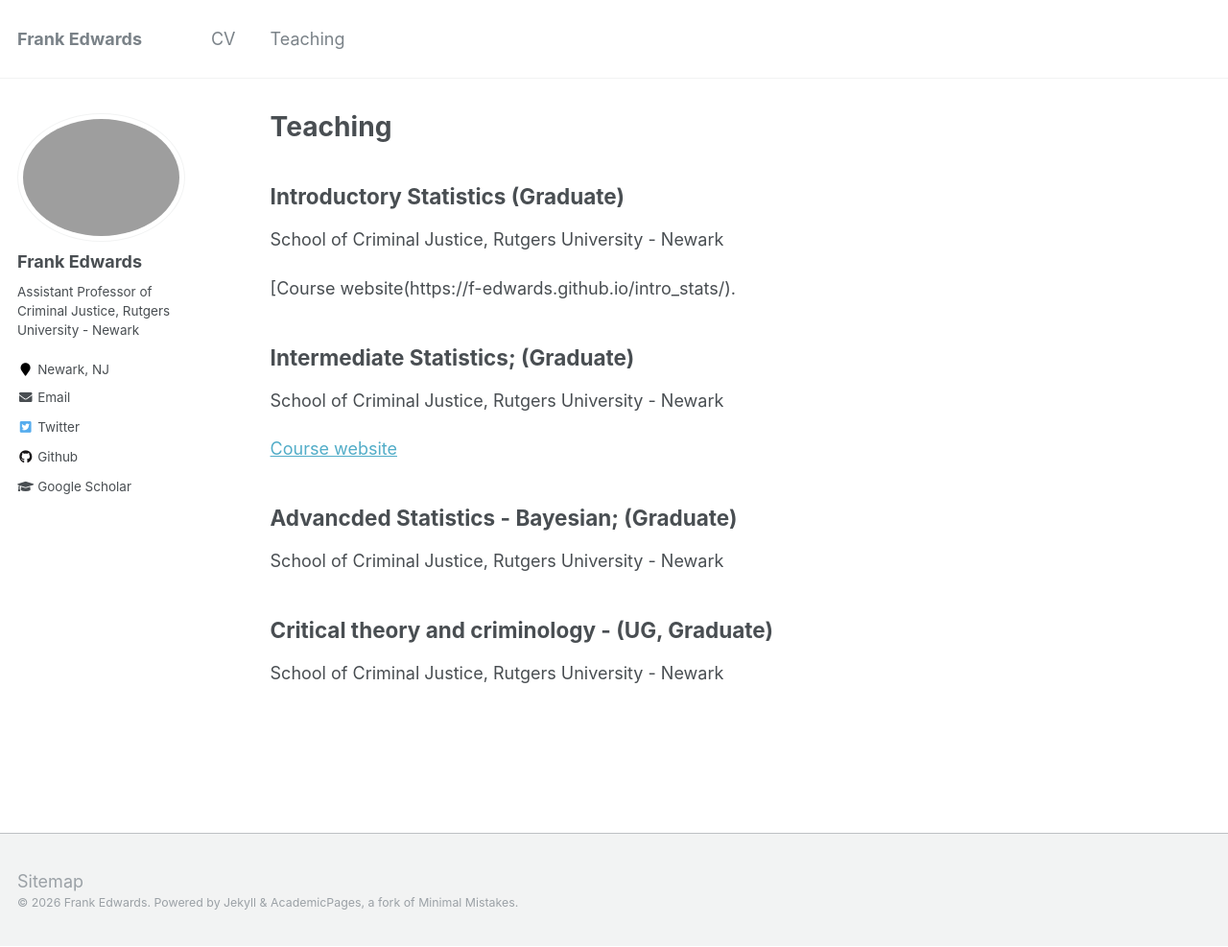
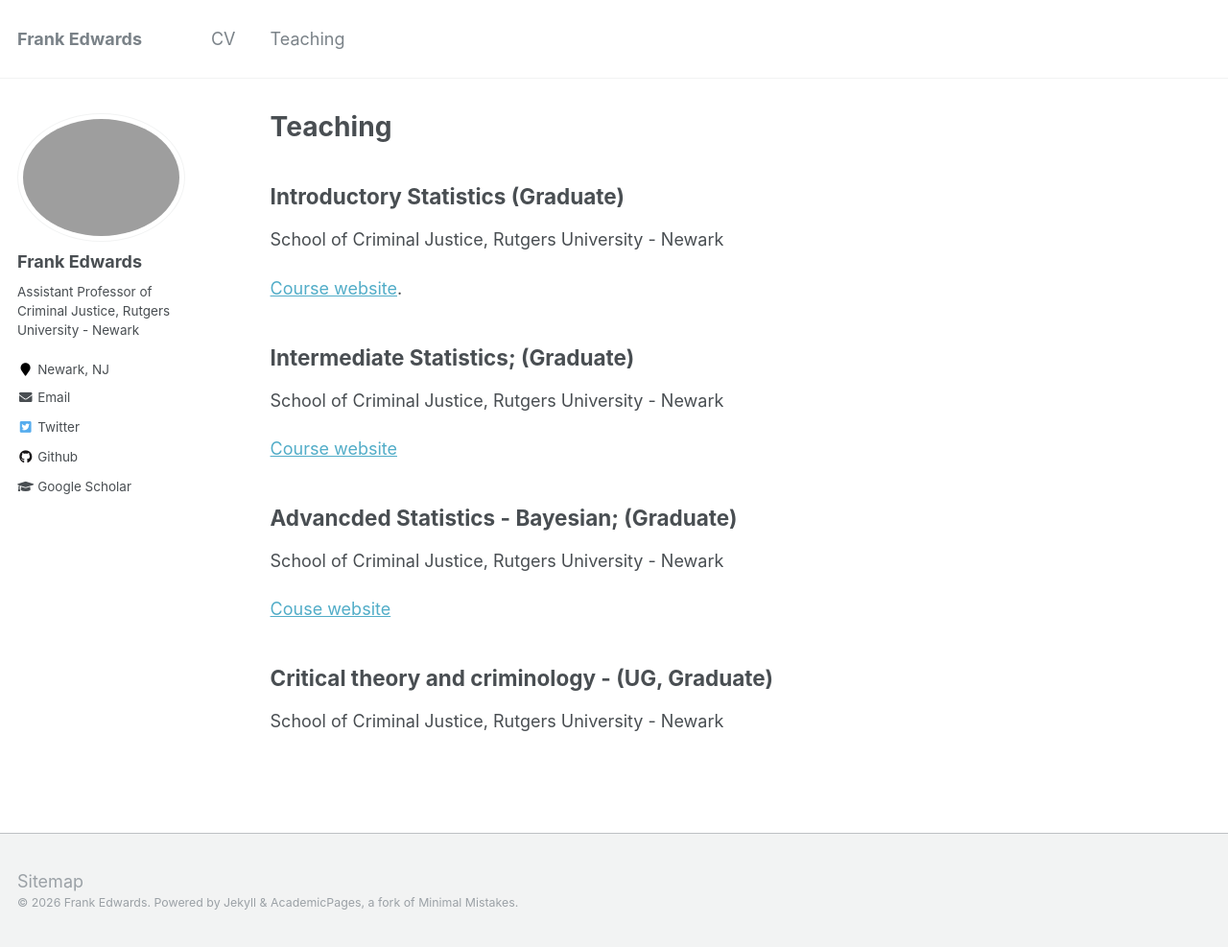
Before and after one commit to f-edwards/f-edwards.github.io, a Jekyll site: the page built from _pages/teaching.md, in a window 1280 px wide and 987 px high. Shown: the whole window at 96% size. Built offline with Jekyll 4.4.1, drawn with Linux system fonts in a browser that asks for light colours.

Commit message:
fix links

```diff
--- a/_pages/teaching.md
+++ b/_pages/teaching.md
@@ -8,7 +8,7 @@ author_profile: true
 ## Introductory Statistics (Graduate)
 School of Criminal Justice, Rutgers University - Newark
 
-[Course website(https://f-edwards.github.io/intro_stats/).
+[Course website](https://f-edwards.github.io/intro_stats/).
 
 ## Intermediate Statistics; (Graduate)
 School of Criminal Justice, Rutgers University - Newark
@@ -18,5 +18,7 @@ School of Criminal Justice, Rutgers University - Newark
 ## Advancded Statistics - Bayesian; (Graduate)
 School of Criminal Justice, Rutgers University - Newark
 
+[Couse website](https://f-edwards.github.io/advanced_stats_bayes/)
+
 ## Critical theory and criminology - (UG, Graduate)
 School of Criminal Justice, Rutgers University - Newark
```
